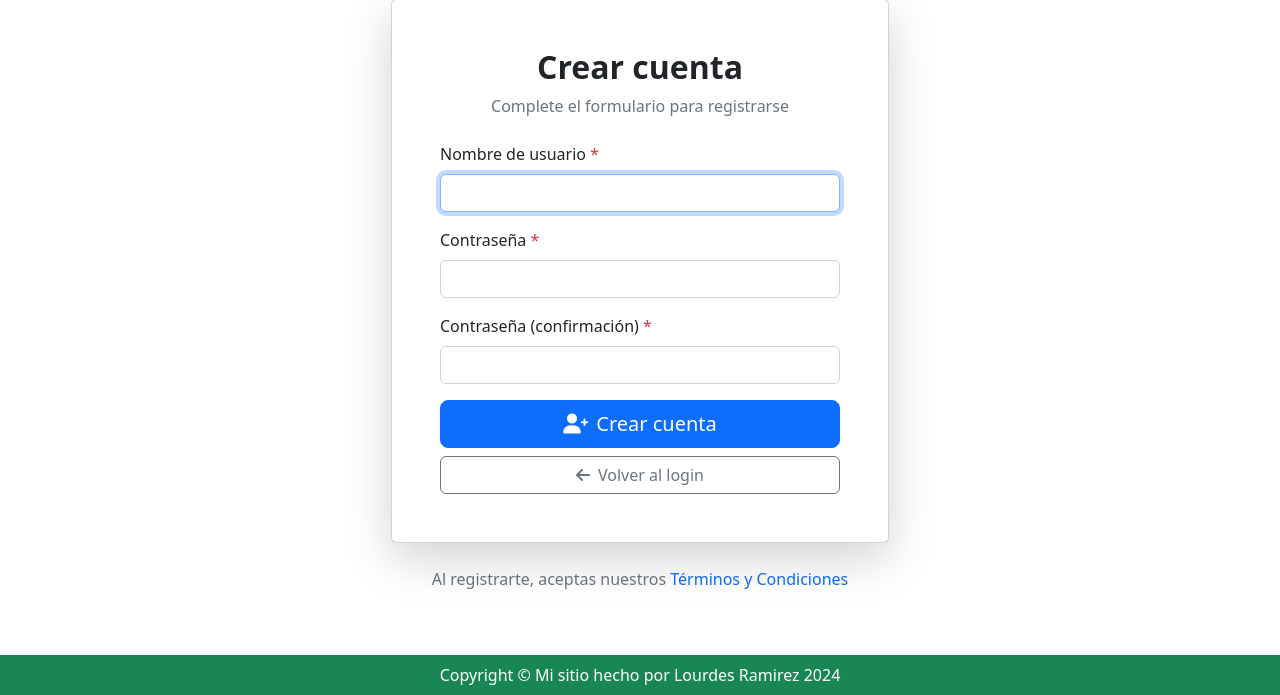
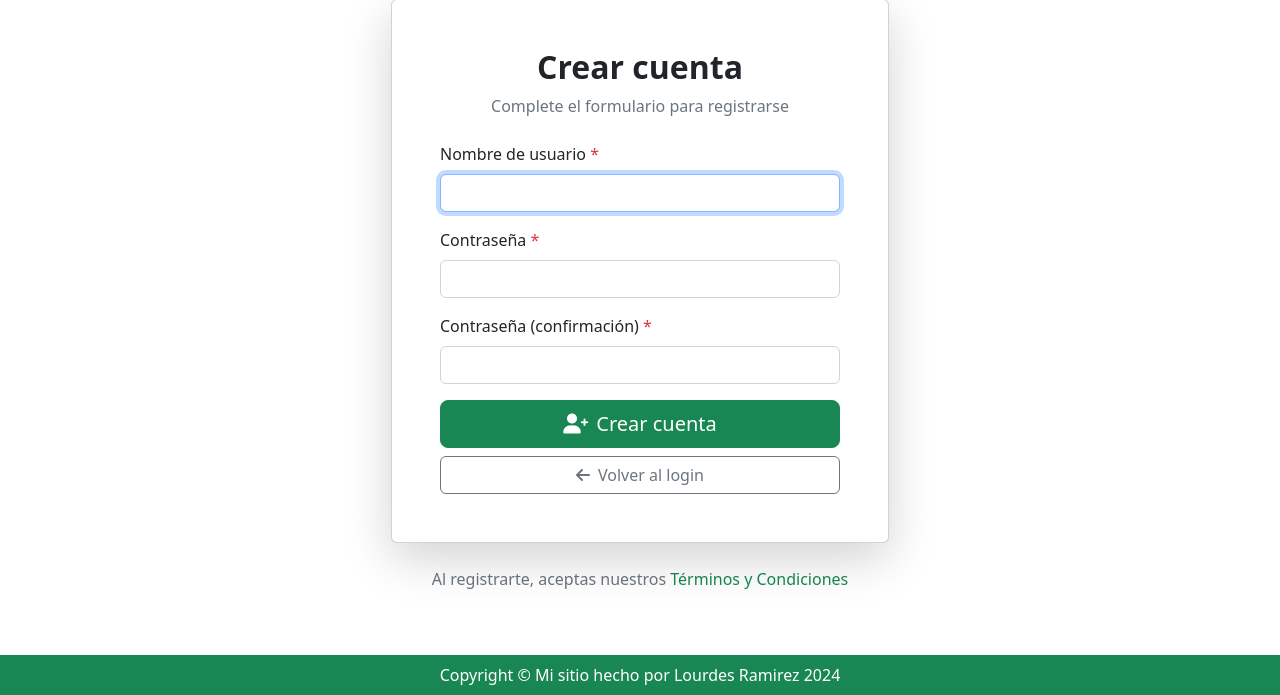
Before and after one commit to Lou80/entrega_final_Python_LourdesRamirez, a Django app: page /register/ in a window 1280 px wide. Shown: the part 105-800 px from the top of the page. Run offline with Django 5.2, Linux system fonts and the light colour scheme; some libraries are stand-ins or nearby versions.

Commit message:
fix estilos y nuevos cambios base

```diff
--- a/src/core/templates/core/register.html
+++ b/src/core/templates/core/register.html
@@ -34,7 +34,7 @@
                         {% endfor %}
 
                         <div class="d-grid gap-2">
-                                <button type="submit" class="btn btn-primary btn-lg">
+                            <button type="submit" class="btn btn-success btn-lg">
                                 <i class="fas fa-user-plus me-2"></i>Crear cuenta
                             </button>
                             <a href="{% url 'core:login' %}" class="btn btn-outline-secondary">
@@ -48,7 +48,7 @@
             <div class="text-center mt-4">
                 <p class="text-muted mb-0">
                     Al registrarte, aceptas nuestros
-                        <a href="#" class="text-decoration-none">Términos y Condiciones</a>
+                    <a href="#" class="text-decoration-none text-success">Términos y Condiciones</a>
                 </p>
             </div>
         </div>
--- a/src/registro/views_models/alimento.py
+++ b/src/registro/views_models/alimento.py
@@ -12,7 +12,7 @@ class AlimentoListView(ListView):
     def get_queryset(self):
         busqueda = self.request.GET.get('busqueda')
         if busqueda:
-            return Alimento.objects.filter(nombre__icontains=busqueda)
+            return Alimento.objects.filter(nombre__icontains=busqueda) | Alimento.objects.filter(tipo__nombre__icontains=busqueda)
         return Alimento.objects.all()
 
 
```
Also changed, not shown: src/db.sqlite3, src/media/imagenes_perfil/WIN_20210412_14_55_38_Pro.jpg (added). Lines whose indentation alone changed are shown as unchanged.
